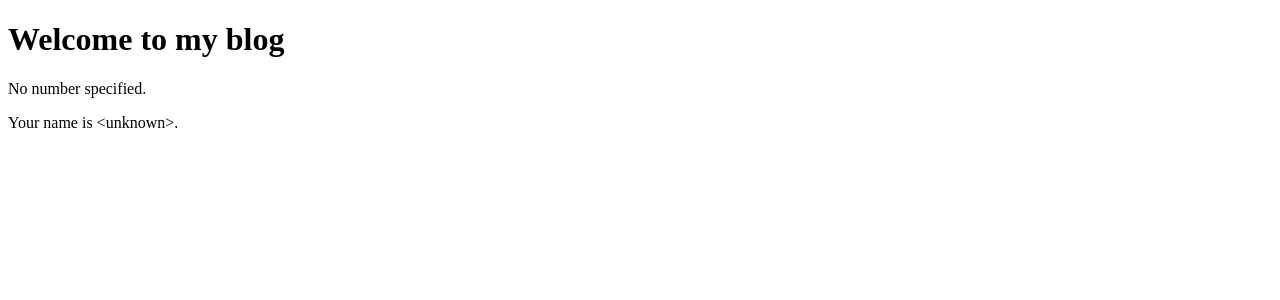
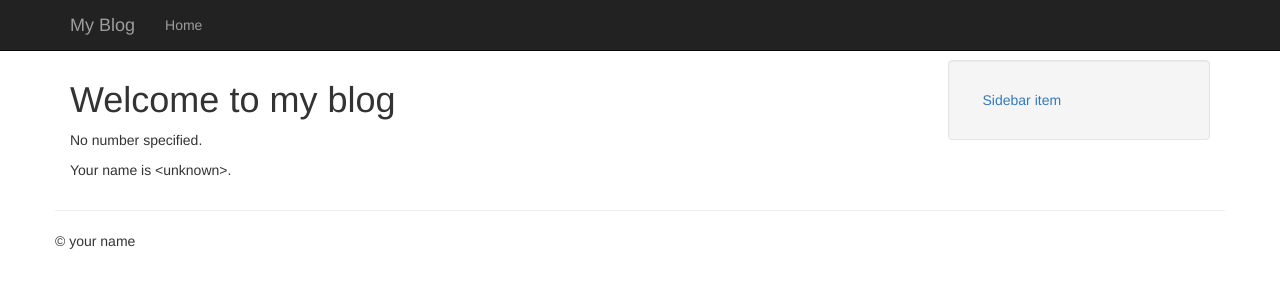
Before and after one commit to citaret/blog, a Python web app: template app/templates/homepage.html in a window 1280 px wide. Shown: the top 300 px of the page. Run offline with Jinja, Linux system fonts and the light colour scheme; the template is opened without the code that fills it, so the values that code supplies are empty; some libraries are stand-ins or nearby versions.

Commit message:
base template

```diff
--- /dev/null
+++ b/app/templates/base.html
@@ -0,0 +1,60 @@
+<!DOCTYPE html>
+<html lang="en">
+  <head>
+    <meta charset="utf-8">
+    <title>{% block title %}{% endblock %} | My Blog</title>
+    <link rel="stylesheet" href="//netdna.bootstrapcdn.com/bootstrap/3.1.0/css/bootstrap.min.css">
+    <style type="text/css">
+      body { padding-top: 60px; }
+    </style>
+    {% block extra_styles %}{% endblock %}
+
+    <script src="https://code.jquery.com/jquery-1.10.2.min.js"></script>
+    <script src="//netdna.bootstrapcdn.com/bootstrap/3.1.0/js/bootstrap.min.js"></script>
+    {% block extra_scripts %}{% endblock %}
+  </head>
+
+  <body class="{% block body_class %}{% endblock %}">
+    <div class="navbar navbar-inverse navbar-fixed-top" role="navigation">
+      <div class="container">
+        <div class="navbar-header">
+          <button type="button" class="navbar-toggle" data-toggle="collapse" data-target=".navbar-collapse">
+            <span class="sr-only">Toggle navigation</span>
+            <span class="icon-bar"></span>
+            <span class="icon-bar"></span>
+            <span class="icon-bar"></span>
+          </button>
+          <a class="navbar-brand" href="#">{% block branding %}My Blog{% endblock %}</a>
+        </div>
+        <div class="collapse navbar-collapse">
+          <ul class="nav navbar-nav">
+            <li><a href="/">Home</a></li>
+            {% block extra_nav %}{% endblock %}
+          </ul>
+        </div>
+      </div>
+    </div>
+    <div class="container">
+      <div class="row">
+        <div class="col-md-9">
+          <h1>{% block content_title %}{% endblock %}</h1>
+          {% block content %}
+          {% endblock %}
+        </div>
+        <div class="col-md-3">
+          {% block sidebar %}
+          <ul class="well nav nav-stacked">
+            <li><a href="#">Sidebar item</a></li>
+          </ul>
+          {% endblock %}
+        </div>
+      </div>
+      <div class="row">
+        <hr />
+        <footer>
+          <p>&copy; your name</p>
+        </footer>
+      </div>
+    </div>
+  </body>
+</html>
--- a/app/templates/homepage.html
+++ b/app/templates/homepage.html
@@ -1,10 +1,8 @@
-<!doctype html>
-<html>
-  <head>
-    <title>Blog</title>
-  </head>
-  <body>
-    <h1>Welcome to my blog</h1>
+{% extends "base.html" %}
+
+{% block content_title %}Welcome to my blog{% endblock %}
+
+{% block content %}
   {% if number %}
     <p>Your number is {{ number|int }}</p>
     <ul>
@@ -19,5 +17,4 @@
   {% endif %}
 
   <p>Your name is {{ name|default('<unknown>', True) }}.</p>
-  </body>
-</html>
+{% endblock %}
```
Lines whose indentation alone changed are shown as unchanged.
